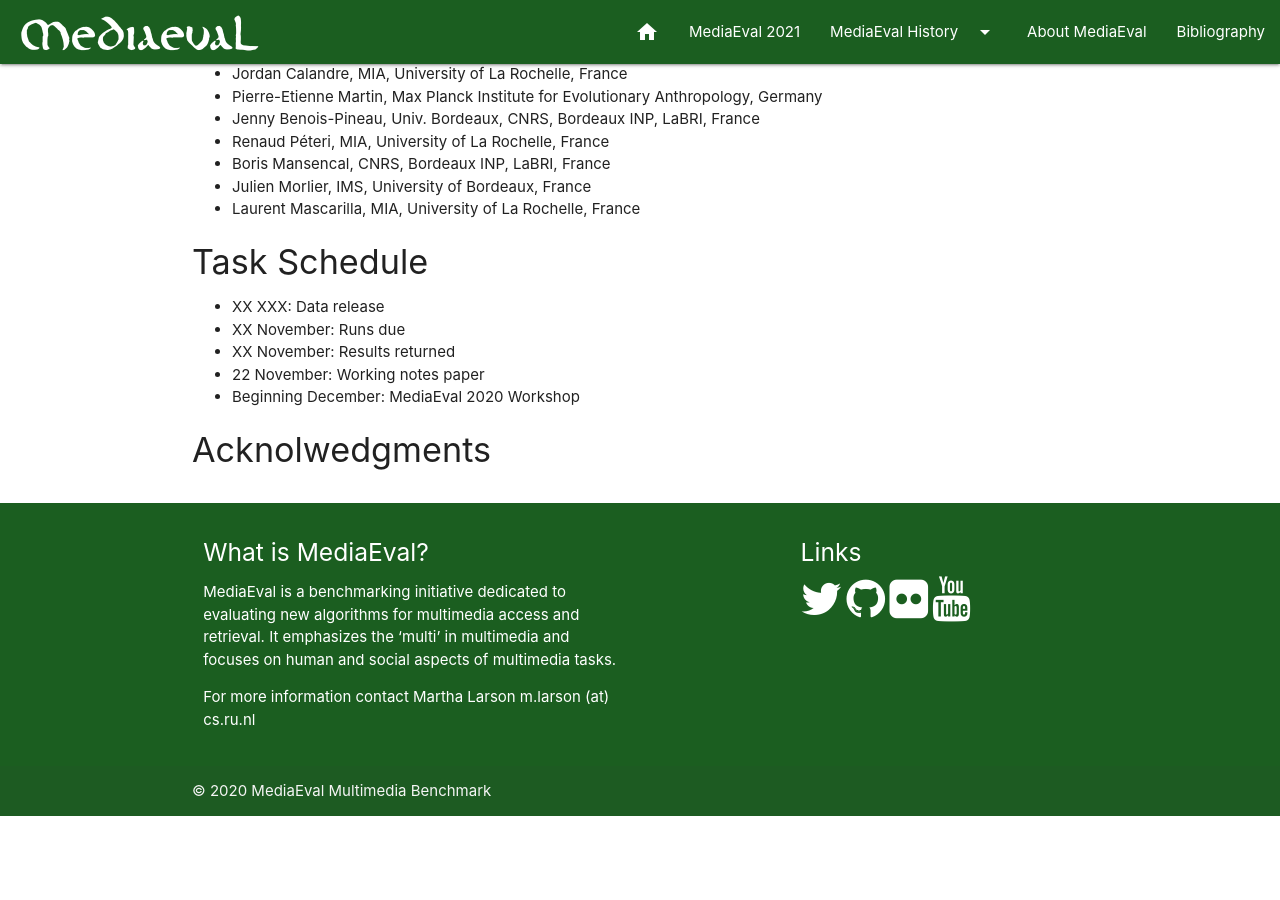
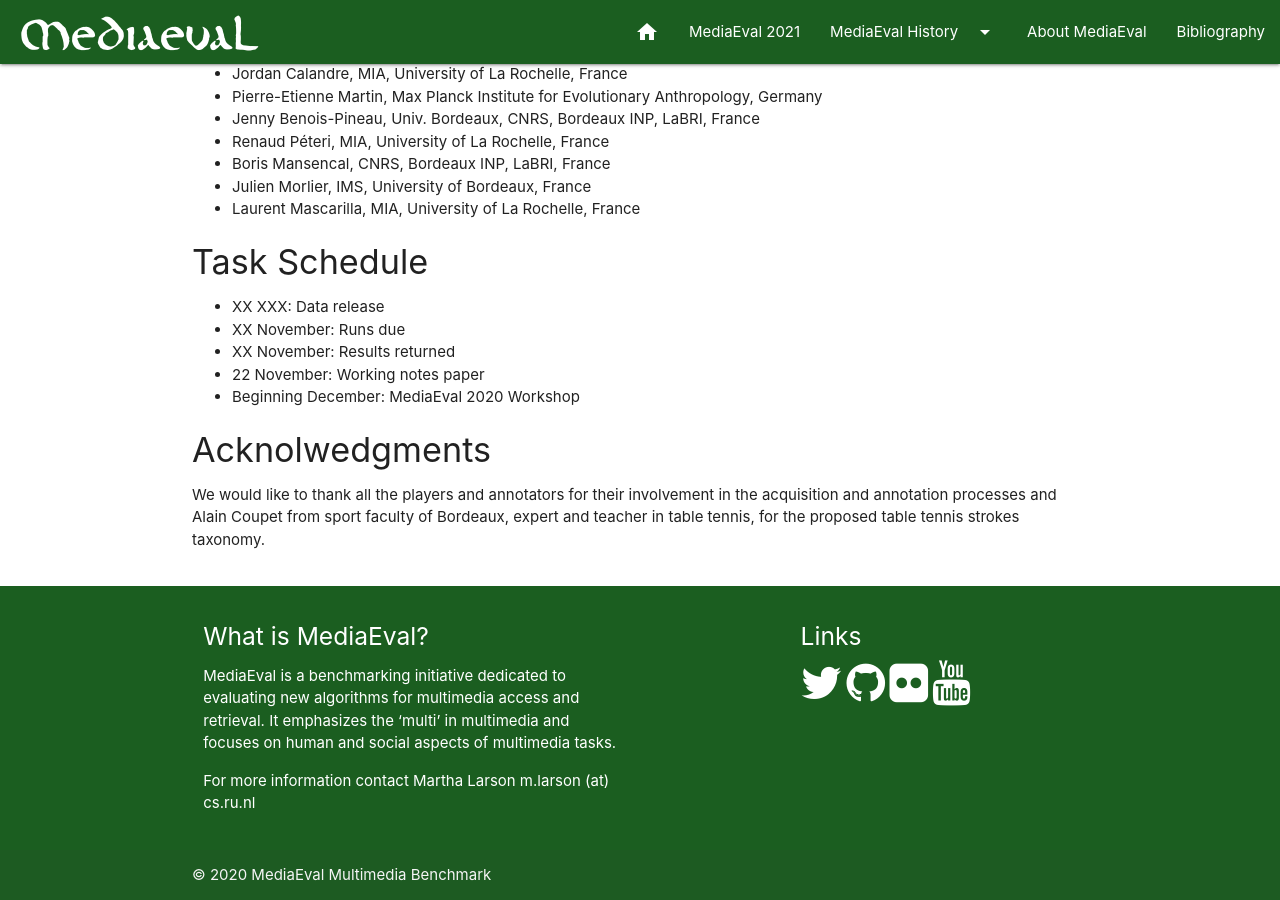
Before and after one commit to multimediaeval/multimediaeval.github.io, a Jekyll site: the page built from _editions/2021/tasks/sportsvideo.md, in a window 1280 px wide and 900 px high, scrolled down 2217 px. Built offline with Jekyll 4.4.1, drawn with Linux system fonts in a browser that asks for light colours; before the commit the page ends 3033 px from its top, so only the background shows below that.

Commit message:
Acknowledgments
Thanks to Alain Couper and sportsmen

```diff
--- a/_editions/2021/tasks/sportsvideo.md
+++ b/_editions/2021/tasks/sportsvideo.md
@@ -86,4 +86,4 @@ You can email us directly at mediaeval.sport.task (at) diff.u-bordeaux.fr
 * Beginning December: MediaEval 2020 Workshop <!-- Fixed. Please do not change. Exact date to be decided-->
 
 #### Acknolwedgments
-<!-- # optional, delete if not used-->
+We would like to thank all the players and annotators for their involvement in the acquisition and annotation processes and Alain Coupet from sport faculty of Bordeaux, expert and teacher in table tennis, for the proposed table tennis strokes taxonomy.
```
